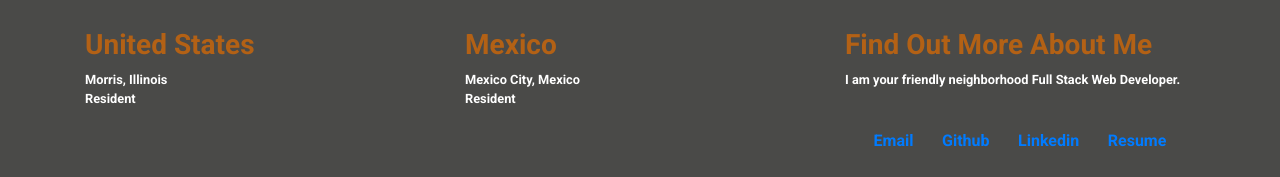
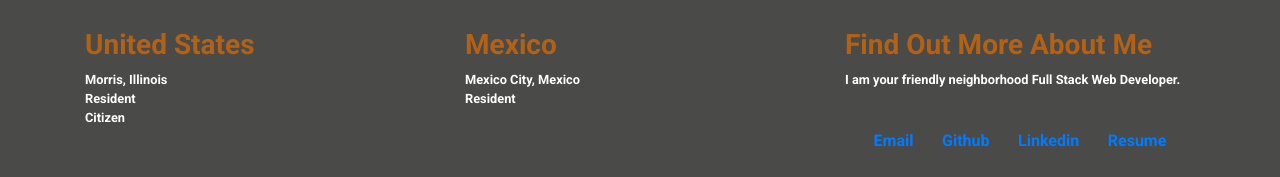
Before and after one commit to BrockBatBlue/react-portfolio, a React (Create React App) app: page / in a window 1280 px wide. Shown: the part 940-1117 px from the top of the page. Built offline with nearby package versions, Linux system fonts and the light colour scheme.

Commit message:
added more information onto footer

```diff
--- a/src/Components/Footer.jsx
+++ b/src/Components/Footer.jsx
@@ -16,6 +16,8 @@ function Footer() {
                 Morris, Illinois
                 <br />
                 Resident
+                <br />
+                Citizen
               </p>
               {/* <p>+44 800 400 0000</p>
               <p>
```
